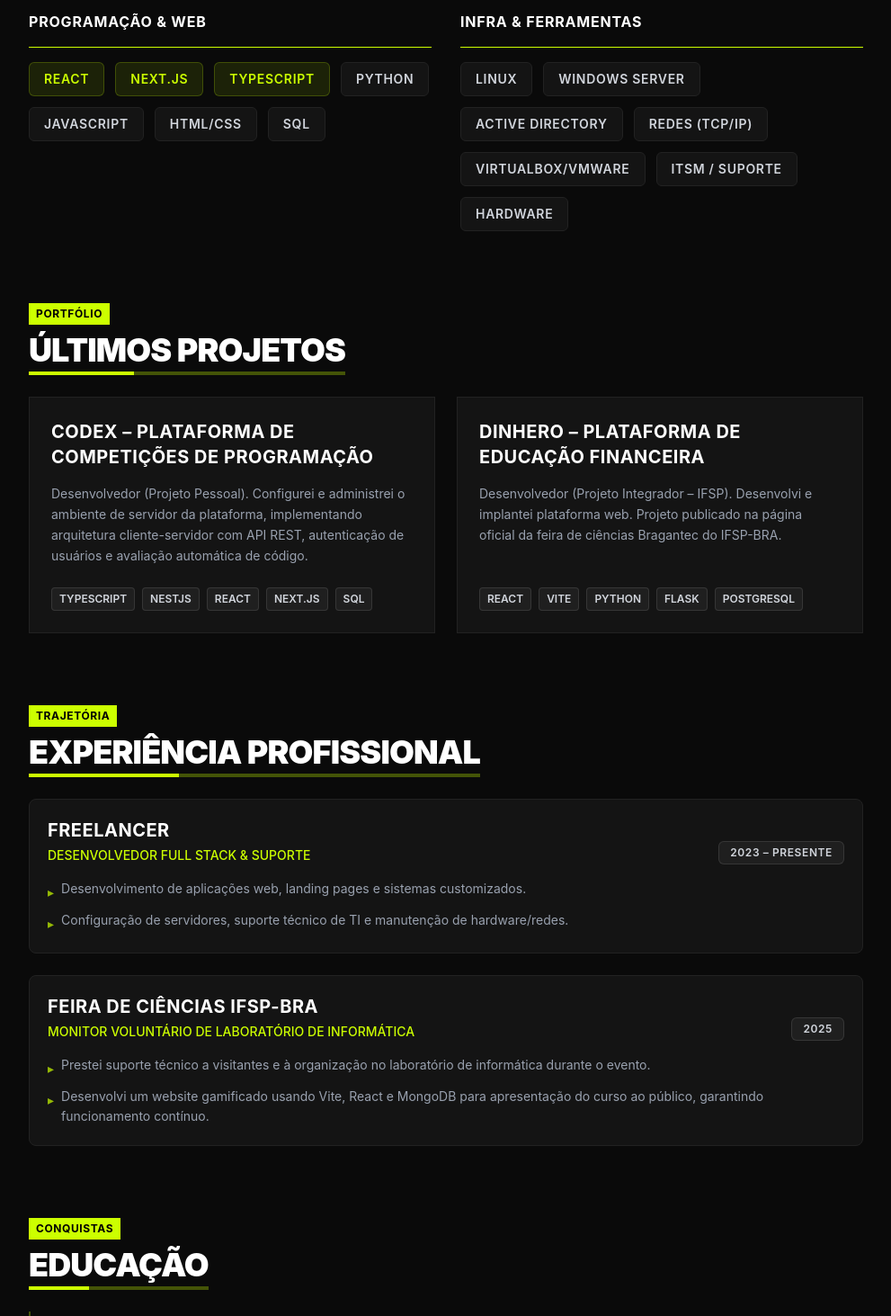
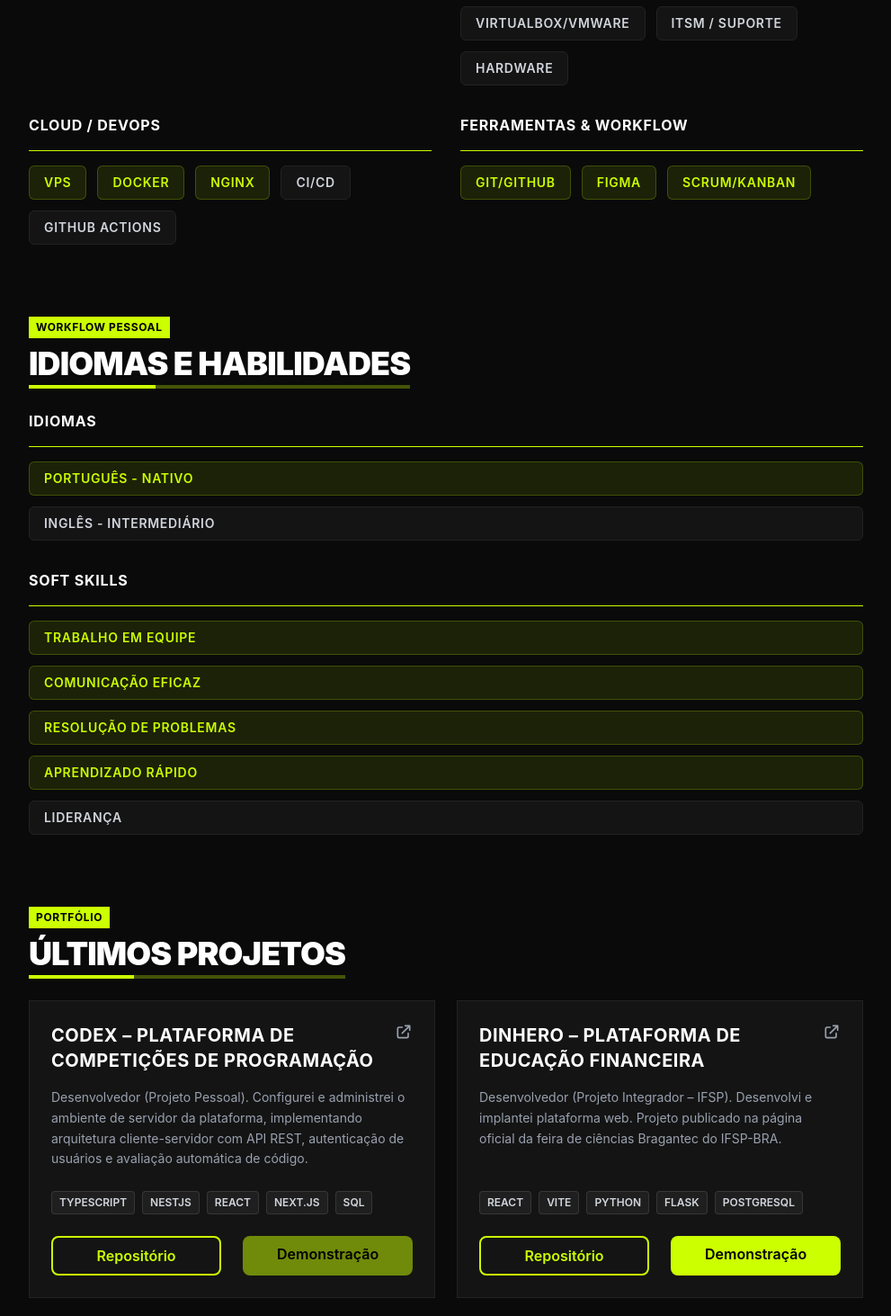
Before and after one commit to gsrodriguesz/curriculum-vitae, a React (Vite) app: page / in a window 1280 px wide. Shown: the part 940-2403 px from the top of the page at 90% size, without its empty margins (144-1135 px from the left). Built offline with nearby package versions, Linux system fonts and the light colour scheme.

Commit message:
chore: skills update

```diff
--- a/src/App.jsx
+++ b/src/App.jsx
@@ -45,11 +45,14 @@ function App() {
 
                             <div className="mt-8 pt-8 border-t border-brand-border">
                                 <p className="text-gray-300 leading-relaxed md:text-lg max-w-3xl">
+                                    Desenvolvedor Full Stack com experiência prática no desenvolvimento de aplicações web utilizando React, Next.js, TypeScript e Python. Atuação em projetos próprios e integradores, com conhecimentos em infraestrutura Linux, redes e bancos de dados. Interesse em engenharia de software, arquitetura backend e soluções escaláveis.
+                                </p>
+                                {/* <p className="text-gray-300 leading-relaxed md:text-lg max-w-3xl">
                                     Sou desenvolvedor com formação técnica em Informática pelo IFSP – Bragança Paulista e atualmente cursando Análise e Desenvolvimento de Sistemas na mesma instituição. Tenho experiência prática no desenvolvimento de aplicações web full stack com <span className="text-white font-semibold">Python, TypeScript, React e Next.js</span>, além de conhecimentos sólidos em infraestrutura de redes, administração Linux, hardware e banco de dados.
                                 </p>
                                 <p className="text-gray-300 leading-relaxed md:text-lg max-w-3xl mt-4">
                                     Desenvolvi projetos próprios do zero, como o <strong>Codex</strong>, uma plataforma de competições de programação. Fui 1º lugar local e 7º estadual na INTERIF, e 1º lugar no Desafio de Programação IFSP-BRA. Busco contribuir em times que valorizem boas práticas e aprendizado contínuo.
-                                </p>
+                                </p> */}
                             </div>
                         </div>
                     </div>
@@ -95,6 +98,65 @@ function App() {
                                 <SkillBadge label="Hardware" />
                             </div>
                         </div>
+                        <div>
+                            <h3 className="text-white uppercase tracking-wider font-bold mb-4 flex items-center gap-2">
+                                Cloud / DevOps
+                            </h3>
+                            <hr className='border-brand-neon py-2' />
+                            <div className="flex flex-wrap gap-2 md:gap-3">
+                                <SkillBadge label="VPS" variant="highlight" />
+                                <SkillBadge label="Docker" variant="highlight" />
+                                <SkillBadge label="Nginx" variant="highlight" />
+                                <SkillBadge label="CI/CD" />
+                                <SkillBadge label="Github Actions" />
+                            </div>
+                        </div>
+                        <div>
+                            <h3 className="text-white uppercase tracking-wider font-bold mb-4 flex items-center gap-2">
+                                Ferramentas & Workflow
+                            </h3>
+                            <hr className='border-brand-neon py-2' />
+                            <div className="flex flex-wrap gap-2 md:gap-3">
+                                <SkillBadge label="Git/Github" variant="highlight" />
+                                <SkillBadge label="Figma" variant="highlight" />
+                                <SkillBadge label="Scrum/Kanban" variant="highlight" />
+                            </div>
+                        </div>
+                    </div>
+                </section>
+
+                {/* LANGUAGES AND SOFT SKILLS */}
+                <section className="mb-20">
+                    <SectionHeader subtitle="Workflow Pessoal" title="Idiomas e Habilidades" />
+
+                    <div className="flex flex-col gap-8">
+
+                        <div>
+                            <h3 className="text-white uppercase tracking-wider font-bold mb-4 flex items-center gap-2">
+                                Idiomas
+                            </h3>
+                            <hr className='border-brand-neon py-2' />
+                            <div className="flex flex-wrap gap-2 md:gap-3 flex-col">
+                                <SkillBadge label="Português - Nativo" variant="highlight" />
+                                <SkillBadge label="Inglês - Intermediário" />
+                            </div>
+                        </div>
+
+                        <div>
+                            <h3 className="text-white uppercase tracking-wider font-bold mb-4 flex items-center gap-2">
+                                Soft Skills
+                            </h3>
+                            <hr className='border-brand-neon py-2' />
+                            <div className="flex flex-wrap gap-2 md:gap-3 flex-col">
+                                <SkillBadge label="Trabalho em Equipe" variant="highlight" />
+                                <SkillBadge label="Comunicação Eficaz" variant="highlight" />
+                                <SkillBadge label="Resolução de Problemas" variant="highlight" />
+                                <SkillBadge label="Aprendizado Rápido" variant="highlight" />
+                                <SkillBadge label="Liderança" />
+                            </div>
+                        </div>
+
+
                     </div>
                 </section>
 
@@ -107,11 +169,14 @@ function App() {
                             title="Codex – Plataforma de Competições de Programação"
                             description="Desenvolvedor (Projeto Pessoal). Configurei e administrei o ambiente de servidor da plataforma, implementando arquitetura cliente-servidor com API REST, autenticação de usuários e avaliação automática de código."
                             tags={['TypeScript', 'NestJS', 'React', 'Next.js', 'SQL']}
+                            repoLink={'https://github.com/orgs/CodexHQ/'}
                         />
                         <ProjectItem
                             title="DinHero – Plataforma de Educação Financeira"
                             description="Desenvolvedor (Projeto Integrador – IFSP). Desenvolvi e implantei plataforma web. Projeto publicado na página oficial da feira de ciências Bragantec do IFSP-BRA."
                             tags={['React', 'Vite', 'Python', 'Flask', 'PostgreSQL']}
+                            repoLink={'https://github.com/orgs/DinHeroProject/'}
+                            demoLink={'https://dinhero.vercel.app/'}
                         />
                     </div>
                 </section>
@@ -132,12 +197,12 @@ function App() {
                         />
 
                         <ExperienceItem
-                            company="Feira de Ciências IFSP-BRA"
+                            company="BRAGANTEC - Feira de Ciências IFSP-BRA"
                             role="Monitor Voluntário de Laboratório de Informática"
                             period="2025"
                             tasks={[
                                 'Prestei suporte técnico a visitantes e à organização no laboratório de informática durante o evento.',
-                                'Desenvolvi um website gamificado usando Vite, React e MongoDB para apresentação do curso ao público, garantindo funcionamento contínuo.'
+                                'Desenvolvi um website gamificado usando Vite, React e MongoDB para apresentação do curso ao público, garantindo funcionamento contínuo durante os dias de feira, com mais de 500 visitantes atendidos.'
                             ]}
                         />
                     </div>
--- a/src/components/ProjectItem.jsx
+++ b/src/components/ProjectItem.jsx
@@ -1,14 +1,14 @@
 import React from 'react';
 
-export function ProjectItem({ title, description, tags, link }) {
+export function ProjectItem({ title, description, tags, repoLink, demoLink }) {
     return (
         <div className="border border-brand-border bg-brand-card p-6 flex flex-col h-full hover:border-brand-neon/50 transition-colors duration-300">
             <div className="flex justify-between items-start mb-4">
                 <h3 className="text-xl font-bold uppercase tracking-wide group-hover:text-brand-neon transition-colors">
                     {title}
                 </h3>
-                {link && (
-                    <a href={link} target="_blank" rel="noopener noreferrer" className="text-gray-400 hover:text-brand-neon">
+                {repoLink && (
+                    <a href={repoLink} target="_blank" rel="noopener noreferrer" className="text-gray-400 hover:text-brand-neon">
                         <svg className="w-5 h-5" fill="none" stroke="currentColor" viewBox="0 0 24 24" xmlns="http://www.w3.org/2000/svg">
                             <path strokeLinecap="round" strokeLinejoin="round" strokeWidth="2" d="M10 6H6a2 2 0 00-2 2v10a2 2 0 002 2h10a2 2 0 002-2v-4M14 4h6m0 0v6m0-6L10 14"></path>
                         </svg>
@@ -29,6 +29,24 @@ export function ProjectItem({ title, description, tags, link }) {
                     ))}
                 </div>
             )}
+            <div className="flex gap-6 mt-6 justify-center">
+                <a
+                    href={repoLink}
+                    target="_blank"
+                    rel="noopener noreferrer"
+                    className="border-2 border-brand-neon text-brand-neon hover:bg-brand-neon hover:text-black transition-colors duration-300 py-2 px-4 rounded-lg w-[50%] text-center font-semibold"
+                >
+                    Repositório
+                </a>
+                <a
+                    href={demoLink}
+                    target="_blank"
+                    rel="noopener noreferrer"
+                    className={`${demoLink ? 'bg-brand-neon text-black hover:bg-brand-neon/80' : 'bg-brand-neon/50 text-black cursor-not-allowed'} transition-colors duration-300 py-2 px-4 rounded-lg w-[50%] text-center font-semibold`}
+                >
+                    Demonstração
+                </a>
+            </div>
         </div>
     );
 }
```
